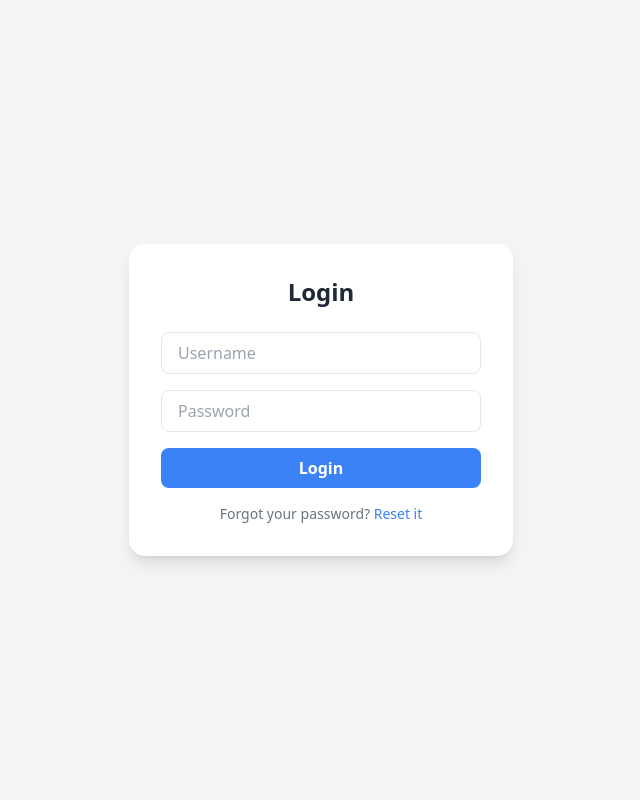
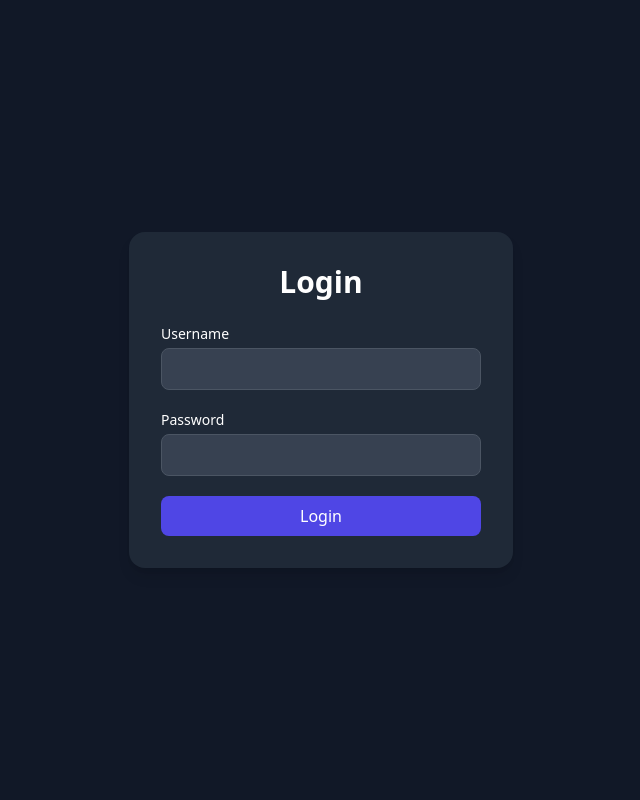
Before and after one commit to Shubham210204/render-algo-control, a Flask app: page /login in a window 1280 px wide. Shown: the whole page, without its empty margins (319-959 px from the left). Run offline with Flask 3, Linux system fonts and the light colour scheme; some libraries are stand-ins or nearby versions.

Commit message:
edited login design

```diff
--- a/templates/login.html
+++ b/templates/login.html
@@ -8,33 +8,34 @@
     <script src="https://cdn.tailwindcss.com"></script>
 </head>
 
-<body class="bg-gray-100 flex items-center justify-center h-screen">
+<body class="flex items-center justify-center min-h-screen bg-gray-900 text-white">
 
-    <div class="bg-white shadow-lg rounded-2xl p-8 w-full max-w-sm">
-        <h2 class="text-2xl font-bold text-center text-gray-800 mb-6">Login</h2>
+    <div class="bg-gray-800 p-8 rounded-2xl shadow-lg w-96">
+        <h2 class="text-3xl font-bold text-center mb-6 text-white">Login</h2>
 
-        {% if error %}
-        <div class="bg-red-100 border border-red-400 text-red-700 px-4 py-2 rounded mb-4 text-sm">
-            {{ error }}
-        </div>
-        {% endif %}
+        <form method="POST" class="space-y-5">
+            <!-- Username -->
+            <div>
+                <label for="username" class="block text-sm font-medium">Username</label>
+                <input type="text" name="username" id="username"
+                    class="mt-1 block w-full rounded-lg border border-gray-600 bg-gray-700 text-white px-4 py-2 focus:outline-none focus:ring-2 focus:ring-indigo-500"
+                    required>
+            </div>
 
-        <form method="POST" class="space-y-4">
-            <input type="text" name="username" placeholder="Username" required
-                class="w-full px-4 py-2 border rounded-lg focus:outline-none focus:ring-2 focus:ring-blue-400">
+            <!-- Password -->
+            <div>
+                <label for="password" class="block text-sm font-medium">Password</label>
+                <input type="password" name="password" id="password"
+                    class="mt-1 block w-full rounded-lg border border-gray-600 bg-gray-700 text-white px-4 py-2 focus:outline-none focus:ring-2 focus:ring-indigo-500"
+                    required>
+            </div>
 
-            <input type="password" name="password" placeholder="Password" required
-                class="w-full px-4 py-2 border rounded-lg focus:outline-none focus:ring-2 focus:ring-blue-400">
-
+            <!-- Login Button -->
             <button type="submit"
-                class="w-full bg-blue-500 hover:bg-blue-600 text-white py-2 rounded-lg font-semibold transition">
+                class="w-full bg-indigo-600 hover:bg-indigo-500 text-white py-2 rounded-lg transition duration-300">
                 Login
             </button>
         </form>
-
-        <p class="text-center text-sm text-gray-500 mt-4">
-            Forgot your password? <a href="#" class="text-blue-500 hover:underline">Reset it</a>
-        </p>
     </div>
 
 </body>
```
